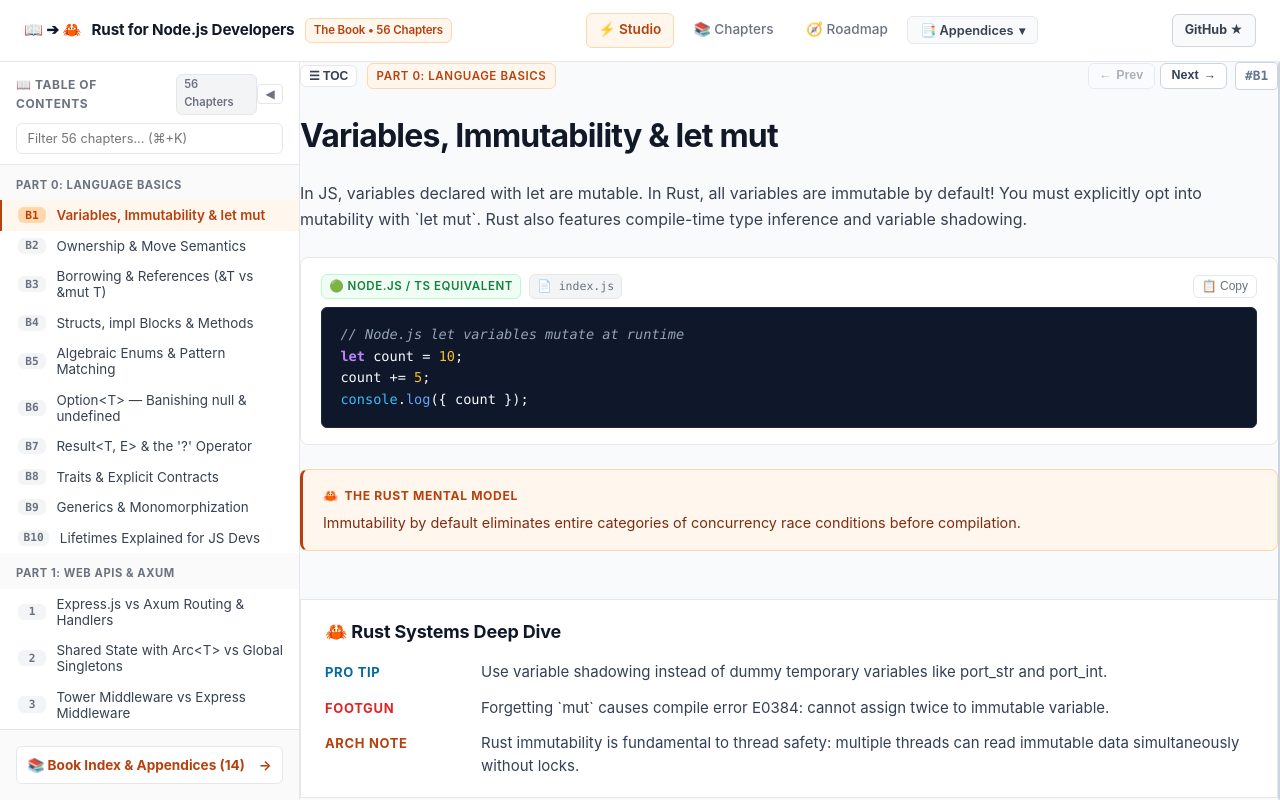
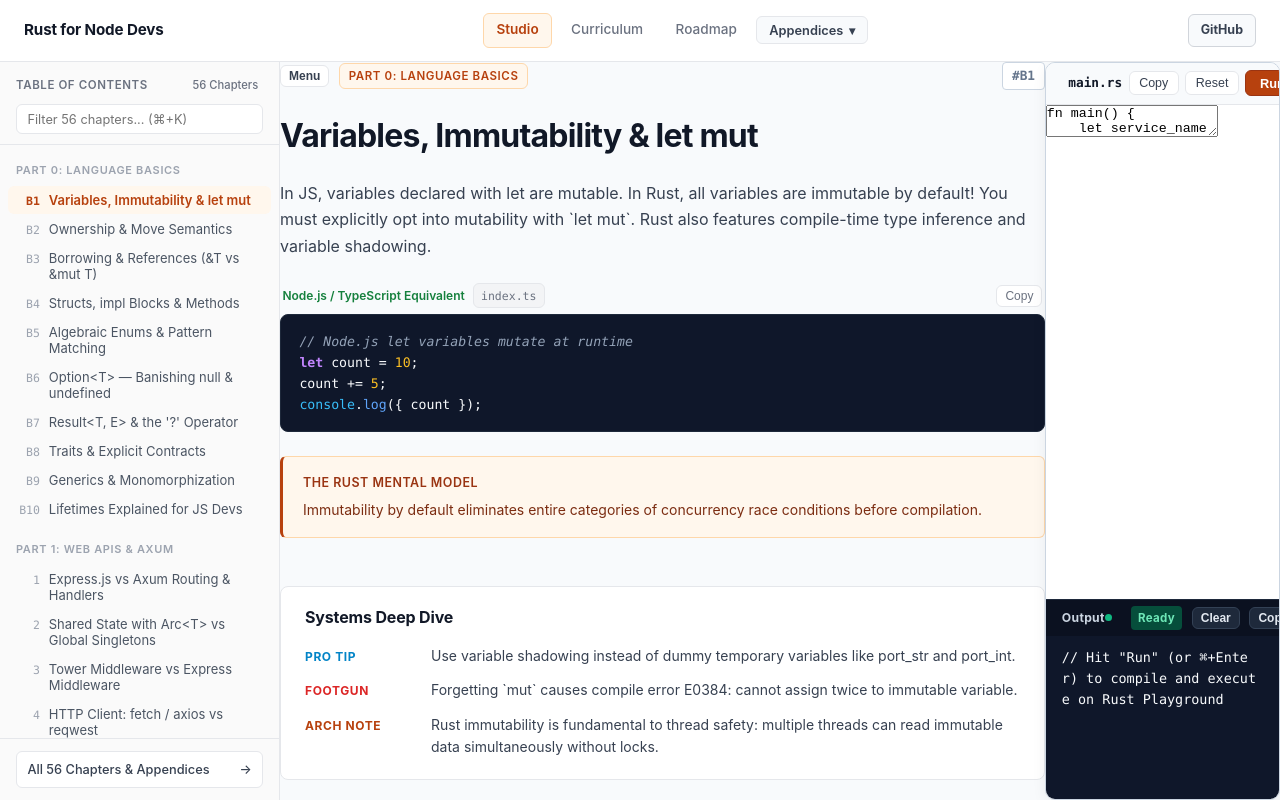
Before and after one commit to nadimtuhin/rust-for-node-devs, an Astro site: page / in a window 1280 px wide. Built offline with nearby package versions, Linux system fonts and the light colour scheme; Astro itself is replaced by a stand-in of ours.

Commit message:
style(ui): adopt clean minimalist gitbook design based on hermes review

```diff
--- a/src/components/Header.astro
+++ b/src/components/Header.astro
@@ -26,19 +26,17 @@ const currentGuide = guideLinks.find(g => pathname === g.href);
 
 <header role="banner">
   <a href="/" class="brand" aria-label="Rust for Node.js Developers Book Home">
-    <span aria-hidden="true">📖 ➔ 🦀</span>
-    <span>Rust for Node.js Developers</span>
-    <span class="badge" aria-label="Interactive Book with 56 Chapters">The Book • 56 Chapters</span>
+    <span class="brand-title">Rust for Node Devs</span>
   </a>
 
   <nav class="header-nav-scroll" role="navigation" aria-label="Site Navigation">
-    <a href="/" class={`tab-toggle ${isStudio ? 'active' : ''}`} aria-current={isStudio ? 'page' : undefined}>⚡ Studio</a>
-    <a href="/chapters" class={`tab-toggle ${isChapters ? 'active' : ''}`} aria-current={isChapters ? 'page' : undefined}>📚 Chapters</a>
-    <a href="/roadmap" class={`tab-toggle ${pathname === '/roadmap' ? 'active' : ''}`} aria-current={pathname === '/roadmap' ? 'page' : undefined}>🧭 Roadmap</a>
+    <a href="/" class={`tab-toggle ${isStudio ? 'active' : ''}`} aria-current={isStudio ? 'page' : undefined}>Studio</a>
+    <a href="/chapters" class={`tab-toggle ${isChapters ? 'active' : ''}`} aria-current={isChapters ? 'page' : undefined}>Curriculum</a>
+    <a href="/roadmap" class={`tab-toggle ${pathname === '/roadmap' ? 'active' : ''}`} aria-current={pathname === '/roadmap' ? 'page' : undefined}>Roadmap</a>
 
     {currentGuide && (
       <a href={currentGuide.href} class="tab-toggle active" aria-current="page">
-        <span>{currentGuide.icon} {currentGuide.label}</span>
+        <span>{currentGuide.label}</span>
       </a>
     )}
 
@@ -52,7 +50,7 @@ const currentGuide = guideLinks.find(g => pathname === g.href);
         aria-controls="guidesDropdownMenu"
         aria-label="Toggle architecture guides and appendices menu"
       >
-        <span>📑 {currentGuide ? 'All Appendices' : 'Appendices'}</span>
+        <span>{currentGuide ? 'All Appendices' : 'Appendices'}</span>
         <span class="dropdown-chevron" aria-hidden="true">▾</span>
       </button>
 
@@ -65,7 +63,6 @@ const currentGuide = guideLinks.find(g => pathname === g.href);
               class={`dropdown-item ${pathname === guide.href ? 'active-dropdown-item' : ''}`}
               role="menuitem"
             >
-              <span class="guide-item-icon">{guide.icon}</span>
               <span class="guide-item-label">{guide.label}</span>
             </a>
           ))}
@@ -75,7 +72,7 @@ const currentGuide = guideLinks.find(g => pathname === g.href);
   </nav>
 
   <a href="https://github.com/nadimtuhin/rust-for-node-devs" target="_blank" rel="noopener noreferrer" class="github-link-btn" aria-label="View Rust for Node Developers repository on GitHub (opens in a new tab)">
-    <span>GitHub ★</span>
+    <span>GitHub</span>
   </a>
 </header>
 
--- a/src/components/LessonDetail.astro
+++ b/src/components/LessonDetail.astro
@@ -22,34 +22,10 @@ const nextTitle = hasNext ? chaptersData[keys[currentIndex + 1]].title : '';
 <article class="lesson-detail-panel gitbook-article-intro" id="detailPanel" aria-labelledby="detailTitle">
   <div class="detail-badge-row gitbook-breadcrumb">
     <div style="display: flex; align-items: center; gap: 0.6rem;">
-      <button id="sidebarExpandBtn" class="sidebar-expand-btn" onclick="toggleSidebar()" aria-label="Toggle Table of Contents sidebar" title="Toggle Table of Contents">☰ TOC</button>
+      <button id="sidebarExpandBtn" class="sidebar-expand-btn" onclick="toggleSidebar()" aria-label="Toggle Table of Contents sidebar" title="Toggle Table of Contents">Menu</button>
       <span class="part-tag" id="detailPartTag">{chapter.part}</span>
     </div>
-    <div class="gitbook-top-nav-group">
-      <nav class="gitbook-top-pager" aria-label="Top chapter navigation">
-        <button
-          id="btnTopPrevLesson"
-          class={`gitbook-top-btn prev ${!hasPrev ? 'disabled' : ''}`}
-          onclick="navigateLesson(-1)"
-          aria-label="Navigate to previous chapter"
-          title={hasPrev ? `Previous: ${prevTitle}` : undefined}
-          disabled={!hasPrev}
-        >
-          <span aria-hidden="true">←</span> Prev
-        </button>
-        <button
-          id="btnTopNextLesson"
-          class={`gitbook-top-btn next ${!hasNext ? 'disabled' : ''}`}
-          onclick="navigateLesson(1)"
-          aria-label="Navigate to next chapter"
-          title={hasNext ? `Next: ${nextTitle}` : undefined}
-          disabled={!hasNext}
-        >
-          Next <span aria-hidden="true">→</span>
-        </button>
-      </nav>
-      <span class="gitbook-chapter-id" id="detailId">#{chapter.num}</span>
-    </div>
+    <span class="gitbook-chapter-id" id="detailId">#{chapter.num}</span>
   </div>
 
   <h1 class="lesson-title gitbook-title" id="detailTitle">{chapter.title}</h1>
@@ -57,19 +33,19 @@ const nextTitle = hasNext ? chaptersData[keys[currentIndex + 1]].title : '';
     {chapter.desc}
   </p>
 
-  <div class="card-box node-box gitbook-comparison-box" role="region" aria-label="Node.js Code Comparison">
+  <div class="node-box-wrap gitbook-code-comparison" role="region" aria-label="Node.js Code Comparison">
     <div class="node-header-row">
       <div style="display: flex; align-items: center; gap: 0.5rem;">
-        <span class="node-tag">🟢 Node.js / TS Equivalent</span>
-        <span class="node-file-tag">📄 index.js</span>
+        <span class="node-lang-pill">Node.js / TypeScript Equivalent</span>
+        <span class="node-file-tag">index.ts</span>
       </div>
-      <button id="copyNodeBtn" class="copy-snippet-btn" onclick="copyNodeSnippet()" aria-label="Copy Node.js snippet to clipboard">📋 Copy</button>
+      <button id="copyNodeBtn" class="copy-snippet-btn" onclick="copyNodeSnippet()" aria-label="Copy Node.js snippet to clipboard">Copy</button>
     </div>
     <pre class="node-code" id="detailNodeCode" tabindex="0" role="region" aria-label="Node.js code example"><code set:html={highlightedNodeCode}></code></pre>
   </div>
 
-  <div class="card-box rust-why-box gitbook-callout-box" role="region" aria-label="Rust Mental Model Rationale" style="border-left-color: #b7410e;">
-    <div class="rust-why-title" style="color: #b7410e;"><span aria-hidden="true">🦀</span> The Rust Mental Model</div>
+  <div class="rust-why-box gitbook-callout-box" role="region" aria-label="Rust Mental Model Rationale">
+    <div class="rust-why-title">The Rust Mental Model</div>
     <p class="rust-why-desc" id="detailRustWhy">
       {chapter.why}
     </p>
@@ -78,15 +54,15 @@ const nextTitle = hasNext ? chaptersData[keys[currentIndex + 1]].title : '';
   <!-- Deep Architecture Breakdown -->
   <section class="chapter-insight-section" aria-label="Architectural Paradigm Comparison">
     <div class="insight-card">
-      <h2 class="insight-heading">🦀 Rust Systems Deep Dive</h2>
+      <h2 class="insight-heading">Systems Deep Dive</h2>
       <dl class="insight-definition-list">
-        <dt class="insight-term" style="color: #0369a1;">Pro Tip</dt>
+        <dt class="insight-term pro-tip">Pro Tip</dt>
         <dd class="insight-desc" id="detailInsightProTip">{insight.proTip}</dd>
 
-        <dt class="insight-term" style="color: #dc2626;">Footgun</dt>
+        <dt class="insight-term footgun">Footgun</dt>
         <dd class="insight-desc" id="detailInsightFootgun">{insight.footgun}</dd>
 
-        <dt class="insight-term" style="color: #b7410e;">Arch Note</dt>
+        <dt class="insight-term arch-note">Arch Note</dt>
         <dd class="insight-desc" id="detailInsightArchNote">{insight.archNote}</dd>
       </dl>
     </div>
@@ -101,22 +77,21 @@ const nextTitle = hasNext ? chaptersData[keys[currentIndex + 1]].title : '';
   .insight-card {
     background: #ffffff;
     border: 1px solid var(--border);
-    border-radius: var(--radius);
+    border-radius: var(--radius-md);
     padding: 1.25rem 1.5rem;
-    box-shadow: 0 1px 3px rgba(0, 0, 0, 0.04);
   }
 
   .insight-heading {
-    font-size: 1.125rem;
+    font-size: 1rem;
     font-weight: 700;
-    color: #0f172a;
+    color: var(--text);
     margin: 0 0 1rem;
     letter-spacing: -0.01em;
   }
 
   .insight-definition-list {
     display: grid;
-    grid-template-columns: 140px 1fr;
+    grid-template-columns: 110px 1fr;
     gap: 0.75rem 1rem;
     margin: 0;
     align-items: baseline;
@@ -130,16 +105,28 @@ const nextTitle = hasNext ? chaptersData[keys[currentIndex + 1]].title : '';
   }
 
   .insight-term {
-    font-size: 0.8125rem;
+    font-size: 0.75rem;
     font-weight: 700;
     text-transform: uppercase;
     letter-spacing: 0.05em;
   }
 
+  .insight-term.pro-tip {
+    color: #0284c7;
+  }
+
+  .insight-term.footgun {
+    color: #dc2626;
+  }
+
+  .insight-term.arch-note {
+    color: var(--rust-primary);
+  }
+
   .insight-desc {
     margin: 0;
-    font-size: 0.9375rem;
-    line-height: 1.55;
-    color: #334155;
+    font-size: 0.875rem;
+    line-height: 1.6;
+    color: var(--text-body);
   }
 </style>
--- a/src/components/Playground.astro
+++ b/src/components/Playground.astro
@@ -8,29 +8,16 @@ import { chaptersData } from '../data/chapters';
 const chapter = chaptersData[chapterKey] || chaptersData['basic_vars'];
 ---
 <div class="playground-column gitbook-sandbox" id="playgroundSection" role="region" aria-label="Interactive Rust Code Playground">
-  <div class="gitbook-sandbox-header">
-    <div class="gitbook-sandbox-title">
-      <span>⚡ Interactive Rust Playground</span>
-      <span class="gitbook-sandbox-hint">Live compiler via play.rust-lang.org (rustc stable)</span>
-    </div>
-  </div>
-
   <div class="editor-toolbar" role="toolbar" aria-label="Code Editor Toolbar">
     <div class="editor-tab-group">
-      <div class="macos-dots" aria-hidden="true">
-        <span class="macos-dot dot-red"></span>
-        <span class="macos-dot dot-yellow"></span>
-        <span class="macos-dot dot-green"></span>
-      </div>
-      <div class="editor-tab" id="editorCurrentFile" aria-label={`Active file: main.rs — ${chapter.title}`}>📄 main.rs — {chapter.title}</div>
+      <div class="editor-tab" id="editorCurrentFile" aria-label={`Active file: main.rs — ${chapter.title}`}>main.rs</div>
     </div>
     <div class="editor-actions">
-      <button id="copyBtn" class="tool-btn" onclick="copyEditorCode()" aria-label="Copy Rust code to clipboard">📋 Copy</button>
-      <button id="resetBtn" class="tool-btn" onclick="resetEditorCode()" aria-label="Reset Rust code to chapter default">↺ Reset</button>
+      <button id="copyBtn" class="tool-btn" onclick="copyEditorCode()" aria-label="Copy Rust code to clipboard">Copy</button>
+      <button id="resetBtn" class="tool-btn" onclick="resetEditorCode()" aria-label="Reset Rust code to chapter default">Reset</button>
       <button id="runBtn" class="btn-run" onclick="executeRustCode()" aria-label="Compile and run Rust code (Keyboard shortcut: Command + Enter)">
-        <span aria-hidden="true">▶</span>
-        <span>Run Code</span>
-        <span style="font-size:0.7rem; opacity:0.85; font-weight:normal;" aria-hidden="true">(⌘+⏎)</span>
+        <span>Run</span>
+        <span class="btn-shortcut" aria-hidden="true">⌘⏎</span>
       </button>
     </div>
   </div>
@@ -41,15 +28,15 @@ const chapter = chaptersData[chapterKey] || chaptersData['basic_vars'];
 
   <div class="console-panel" role="region" aria-label="Terminal Execution Output">
     <div class="console-header">
-      <span>Terminal Output (play.rust-lang.org)</span>
+      <span class="console-title">Output</span>
       <div class="console-status-group">
         <span class="status-dot" id="statusDot" aria-hidden="true"></span>
         <span id="statusLatency" style="font-size:0.7rem; color:var(--console-muted); font-family:var(--font-mono, monospace);" aria-label="Execution time"></span>
         <span id="statusTag" class="status-pill ready" role="status" aria-label="Execution status">Ready</span>
-        <button class="copy-snippet-btn" onclick="clearConsole()" aria-label="Clear terminal output">✕ Clear</button>
-        <button class="copy-snippet-btn" onclick="copyConsoleOutput()" aria-label="Copy terminal output to clipboard">📋 Copy</button>
+        <button class="copy-snippet-btn" onclick="clearConsole()" aria-label="Clear terminal output">Clear</button>
+        <button class="copy-snippet-btn" onclick="copyConsoleOutput()" aria-label="Copy terminal output to clipboard">Copy</button>
       </div>
     </div>
-    <div id="consoleArea" class="console-body" role="status" aria-live="polite" aria-atomic="true">// Hit "Run Code" (or ⌘+Enter) to compile and execute on Rust Playground!</div>
+    <div id="consoleArea" class="console-body" role="status" aria-live="polite" aria-atomic="true">// Hit "Run" (or ⌘+Enter) to compile and execute on Rust Playground</div>
   </div>
 </div>
--- a/src/components/Sidebar.astro
+++ b/src/components/Sidebar.astro
@@ -21,11 +21,8 @@ const groupedParts = chaptersList.reduce((acc, [key, ch]) => {
 <nav class="chapters-sidebar" id="chaptersList">
   <div class="sidebar-header-box">
     <div class="sidebar-title-row">
-      <div style="display: flex; align-items: center; gap: 0.4rem;">
-        <span class="sidebar-title">📖 Table of Contents</span>
-        <span class="sidebar-badge-count" id="sidebarCountBadge" aria-live="polite" aria-atomic="true">56 Chapters</span>
-      </div>
-      <button id="sidebarCollapseBtn" class="sidebar-collapse-btn" onclick="toggleSidebar()" aria-label="Collapse Table of Contents sidebar" title="Collapse sidebar">◀</button>
+      <span class="sidebar-title">Table of Contents</span>
+      <span class="sidebar-badge-count" id="sidebarCountBadge" aria-live="polite" aria-atomic="true">56 Chapters</span>
     </div>
     <div class="sidebar-search-box" role="search">
       <input type="search" id="lessonSearchInput" aria-label="Search lessons by title or keyword" placeholder="Filter 56 chapters... (⌘+K)" oninput="filterLessons(this.value)">
@@ -50,15 +47,15 @@ const groupedParts = chaptersList.reduce((acc, [key, ch]) => {
           onclick={`selectChapter('${item.key}')`}
         >
           <span class="chapter-num">{item.num}</span>
-          <span>{item.title}</span>
+          <span class="chapter-nav-title">{item.title}</span>
         </button>
       ))}
     </div>
   ))}
 
-  <div class="sidebar-appendices-footer" style="padding: 1rem; border-top: 1px solid var(--border);">
-    <a href="/chapters" class="sidebar-appendices-link" style="color: #b7410e; font-weight: 700; text-decoration: none; font-size: 0.85rem; display: flex; justify-content: space-between; align-items: center;">
-      <span>📚 Book Index & Appendices (14)</span>
+  <div class="sidebar-appendices-footer">
+    <a href="/chapters" class="sidebar-appendices-link">
+      <span>All 56 Chapters & Appendices</span>
       <span aria-hidden="true">→</span>
     </a>
   </div>
--- a/src/styles/global.css
+++ b/src/styles/global.css
@@ -702,10 +702,10 @@ header {
   color: var(--text);
 }
 
-/* COLUMN 1: SIDEBAR (320px) */
+/* COLUMN 1: SIDEBAR (300px) */
 .chapters-sidebar {
-  width: 300px;
-  background: #ffffff;
+  width: 280px;
+  background: var(--sidebar-nav);
   border-right: 1px solid var(--border);
   overflow-y: auto;
   display: flex;
@@ -715,14 +715,14 @@ header {
 }
 
 .studio-container.sidebar-collapsed .chapters-sidebar {
-  margin-left: -300px;
+  margin-left: -280px;
   opacity: 0;
   pointer-events: none;
 }
 
 .sidebar-header-box {
-  padding: 0.75rem 1rem 0.6rem 1rem;
-  background: #ffffff;
+  padding: 0.85rem 1rem 0.6rem 1rem;
+  background: var(--sidebar-nav);
   border-bottom: 1px solid var(--border);
   position: sticky;
   top: 0;
@@ -746,9 +746,9 @@ header {
   transition: all 0.15s ease;
 }
 .sidebar-collapse-btn:hover {
-  background: #f1f5f9;
-  color: var(--text);
-  border-color: #94a3b8;
+  background: var(--border-subtle);
+  color: var(--text);
+  border-color: var(--border-dark);
 }
 .sidebar-expand-btn {
   background: #ffffff;
@@ -781,8 +781,8 @@ header {
   display: flex;
   justify-content: space-between;
   align-items: center;
-  font-size: 0.78rem;
-  font-weight: 600;
+  font-size: 0.8rem;
+  font-weight: 500;
   color: var(--text-body);
   text-decoration: none;
   padding: 0.45rem 0.65rem;
@@ -797,20 +797,18 @@ header {
   color: var(--rust-primary);
 }
 .sidebar-title {
-  font-size: 0.75rem;
-  font-weight: 700;
+  font-size: 0.72rem;
+  font-weight: 600;
   text-transform: uppercase;
   letter-spacing: 0.05em;
   color: var(--text-muted);
 }
 .sidebar-badge-count {
-  background: var(--border-subtle);
+  background: transparent;
   color: var(--text-muted);
   font-size: 0.7rem;
-  font-weight: 600;
-  padding: 0.1rem 0.45rem;
-  border-radius: var(--radius-sm);
-  border: 1px solid var(--border);
+  font-weight: 500;
+  padding: 0.1rem 0.3rem;
 }
 
 .sidebar-search-box {
@@ -823,7 +821,7 @@ header {
   background: #ffffff;
   border: 1px solid var(--border);
   border-radius: var(--radius-sm);
-  padding: 0.45rem 2rem 0.45rem 0.65rem;
+  padding: 0.4rem 2rem 0.4rem 0.65rem;
   font-size: 0.8rem;
   color: var(--text);
   outline: none;
@@ -833,7 +831,7 @@ header {
 .sidebar-search-box input:focus {
   background: #ffffff;
   border-color: var(--rust-primary);
-  box-shadow: 0 0 0 2px rgba(183, 65, 14, 0.15);
+  box-shadow: 0 0 0 2px rgba(194, 65, 12, 0.12);
 }
 .clear-search-btn {
   position: absolute;
@@ -859,71 +857,68 @@ header {
 }
 
 .sidebar-part-label {
-  padding: 0.75rem 1rem 0.35rem 1rem;
-  font-size: 0.7rem;
-  font-weight: 700;
+  padding: 1.1rem 1rem 0.3rem 1rem;
+  font-size: 0.6875rem;
+  font-weight: 600;
   text-transform: uppercase;
-  letter-spacing: 0.05em;
-  color: var(--text-muted);
-  background: var(--sidebar-nav);
+  letter-spacing: 0.06em;
+  color: #9ca3af;
+  background: transparent;
 }
 
 .chapter-nav-item {
-  width: 100%;
+  width: calc(100% - 1rem);
+  margin: 0.0625rem 0.5rem;
   border: none;
   background: transparent;
   text-align: left;
   font-family: inherit;
-  padding: 0.45rem 1rem;
-  display: flex;
-  align-items: center;
-  gap: 0.65rem;
+  padding: 0.375rem 0.65rem;
+  border-radius: 6px;
+  display: flex;
+  align-items: baseline;
+  gap: 0.55rem;
   cursor: pointer;
-  font-size: 0.84rem;
-  color: var(--text-body);
-  border-left: 2px solid transparent;
+  font-size: 0.8125rem;
+  color: #4b5563;
   transition: background 0.12s ease, color 0.12s ease;
   user-select: none;
 }
 .chapter-nav-item:hover {
-  background: var(--border-subtle);
-  color: var(--text);
+  background: #f3f4f6;
+  color: #111827;
 }
 .chapter-nav-item.active {
-  background: var(--rust-light);
+  background: #fff7ed;
   color: var(--rust-primary);
-  border-left-color: var(--rust-primary);
   font-weight: 600;
 }
 .chapter-nav-item:focus-visible {
   outline: 2px solid var(--rust-primary);
-  outline-offset: -2px;
+  outline-offset: 1px;
 }
 
 .chapter-num {
   font-family: var(--font-mono);
-  font-size: 0.7rem;
-  font-weight: 600;
-  background: var(--border-subtle);
-  color: var(--text-muted);
-  padding: 0.1rem 0.35rem;
-  border-radius: var(--radius-sm);
-  min-width: 28px;
-  text-align: center;
+  font-size: 0.72rem;
+  color: #9ca3af;
+  min-width: 1.35rem;
+  text-align: right;
+  flex-shrink: 0;
 }
 .chapter-nav-item.active .chapter-num {
-  background: var(--rust-border);
   color: var(--rust-primary);
+  font-weight: 600;
 }
 
 /* COLUMN 2: LESSON DETAIL PANEL (GitBook Reading Experience) */
 .lesson-detail-panel {
-  width: 460px;
-  max-width: 540px;
-  min-width: 380px;
-  background: var(--detail-bg);
+  flex: 1 1 540px;
+  min-width: 440px;
+  max-width: 720px;
+  background: #ffffff;
   border-right: 1px solid var(--border);
-  padding: 2rem 2.25rem;
+  padding: 2.25rem 2.5rem;
   overflow-y: auto;
   -webkit-overflow-scrolling: touch;
   flex-shrink: 0;
@@ -934,8 +929,7 @@ header {
 }
 
 .studio-container.sidebar-collapsed .lesson-detail-panel {
-  width: 540px;
-  max-width: 680px;
+  max-width: 840px;
 }
 
 .detail-badge-row {
@@ -957,35 +951,38 @@ header {
 }
 
 .card-box {
-  border: 1px solid var(--border);
-  border-radius: var(--radius-md);
-  padding: 1rem 1.25rem;
-  background: #ffffff;
-}
-
-.node-box {
-  background: #ffffff;
-  border-color: var(--border);
-}
+  background: #ffffff;
+}
+
+.node-box-wrap {
+  display: flex;
+  flex-direction: column;
+  gap: 0.35rem;
+}
+
 .node-header-row {
   display: flex;
   justify-content: space-between;
   align-items: center;
-  margin-bottom: 0.5rem;
-}
-.node-tag {
+  padding: 0 0.15rem;
+}
+.node-lang-pill {
+  font-size: 0.75rem;
+  font-weight: 600;
+  color: #15803d;
+  display: inline-flex;
+  align-items: center;
+  gap: 0.3rem;
+}
+.node-file-tag {
   font-size: 0.72rem;
-  font-weight: 600;
-  text-transform: uppercase;
-  letter-spacing: 0.05em;
-  color: #15803d;
-  background: #f0fdf4;
-  border: 1px solid #bbf7d0;
+  font-weight: 500;
+  color: var(--text-muted);
+  font-family: var(--font-mono);
+  background: var(--border-subtle);
   padding: 0.15rem 0.45rem;
   border-radius: var(--radius-sm);
-  display: inline-flex;
-  align-items: center;
-  gap: 0.3rem;
+  border: 1px solid var(--border);
 }
 
 .copy-snippet-btn {
@@ -1014,11 +1011,11 @@ header {
 
 .node-code {
   font-family: var(--font-mono);
-  font-size: 0.85rem;
+  font-size: 0.825rem;
   background: #0f172a;
   color: #f8fafc;
   padding: 1rem 1.15rem;
-  border-radius: var(--radius-sm);
+  border-radius: 8px;
   overflow-x: auto;
   line-height: 1.6;
   white-space: pre;
@@ -1058,37 +1055,24 @@ header {
 .tok-number { color: #fbbf24; }
 .tok-func { color: #60a5fa; }
 
-.node-file-tag {
-  font-size: 0.72rem;
-  font-weight: 500;
-  color: var(--text-muted);
-  font-family: var(--font-mono);
-  background: var(--border-subtle);
-  padding: 0.15rem 0.45rem;
-  border-radius: var(--radius-sm);
-  border: 1px solid var(--border);
-}
-
 /* GitBook-style Callout Box */
 .rust-why-box {
   background: var(--rust-light);
   border: 1px solid var(--rust-border);
   border-left: 3px solid var(--rust-primary);
-  border-radius: var(--radius-md);
+  border-radius: 6px;
+  padding: 1rem 1.25rem;
 }
 .rust-why-title {
-  font-size: 0.76rem;
-  font-weight: 700;
+  font-size: 0.78rem;
+  font-weight: 600;
   text-transform: uppercase;
-  letter-spacing: 0.05em;
-  color: var(--rust-primary);
+  letter-spacing: 0.04em;
+  color: #9a3412;
   margin-bottom: 0.35rem;
-  display: flex;
-  align-items: center;
-  gap: 0.35rem;
 }
 .rust-why-desc {
-  font-size: 0.9rem;
+  font-size: 0.875rem;
   color: #7c2d12;
   line-height: 1.6;
 }
@@ -1134,7 +1118,8 @@ header {
 
 /* COLUMN 3: PLAYGROUND */
 .playground-column {
-  flex: 1;
+  flex: 1 1 500px;
+  min-width: 420px;
   display: flex;
   flex-direction: column;
   background: #ffffff;
@@ -1155,32 +1140,14 @@ header {
   align-items: center;
   gap: 0.5rem;
 }
-.macos-dots {
-  display: flex;
-  gap: 0.3rem;
-  margin-right: 0.4rem;
-}
-.macos-dot {
-  width: 9px;
-  height: 9px;
-  border-radius: 50%;
-}
-.dot-red { background: #ef4444; }
-.dot-yellow { background: #f59e0b; }
-.dot-green { background: #10b981; }
 
 .editor-tab {
-  background: #ffffff;
-  border: 1px solid var(--border);
-  border-bottom: 2px solid var(--rust-primary);
-  padding: 0.25rem 0.65rem;
-  border-radius: 4px 4px 0 0;
+  background: transparent;
+  padding: 0.2rem 0.4rem;
   font-size: 0.8rem;
   font-weight: 600;
   color: var(--text);
-  display: flex;
-  align-items: center;
-  gap: 0.35rem;
+  font-family: var(--font-mono);
 }
 .editor-actions {
   display: flex;
@@ -1191,7 +1158,7 @@ header {
   background: #ffffff;
   border: 1px solid var(--border);
   color: var(--text-body);
-  padding: 0.3rem 0.65rem;
+  padding: 0.25rem 0.6rem;
   border-radius: var(--radius-sm);
   font-size: 0.78rem;
   font-weight: 500;
@@ -1215,28 +1182,30 @@ header {
   background: var(--rust-primary);
   color: #ffffff;
   border: 1px solid var(--rust-hover);
-  padding: 0.35rem 0.95rem;
+  padding: 0.28rem 0.85rem;
   border-radius: var(--radius-sm);
   font-weight: 600;
-  font-size: 0.82rem;
+  font-size: 0.8rem;
   cursor: pointer;
   display: inline-flex;
   align-items: center;
-  gap: 0.4rem;
-  box-shadow: 0 1px 2px rgba(0, 0, 0, 0.05);
+  gap: 0.35rem;
   transition: all 0.15s;
 }
 .btn-run:hover {
   background: var(--rust-hover);
-  box-shadow: 0 2px 4px rgba(0, 0, 0, 0.1);
-  transform: translateY(-1px);
 }
 .btn-run:active {
-  transform: translateY(0);
+  transform: translateY(1px);
 }
 .btn-run:focus-visible {
   outline: 2px solid var(--rust-primary);
   outline-offset: 2px;
+}
+.btn-shortcut {
+  font-size: 0.7rem;
+  opacity: 0.85;
+  font-family: var(--font-mono);
 }
 
 .editor-container {
```
